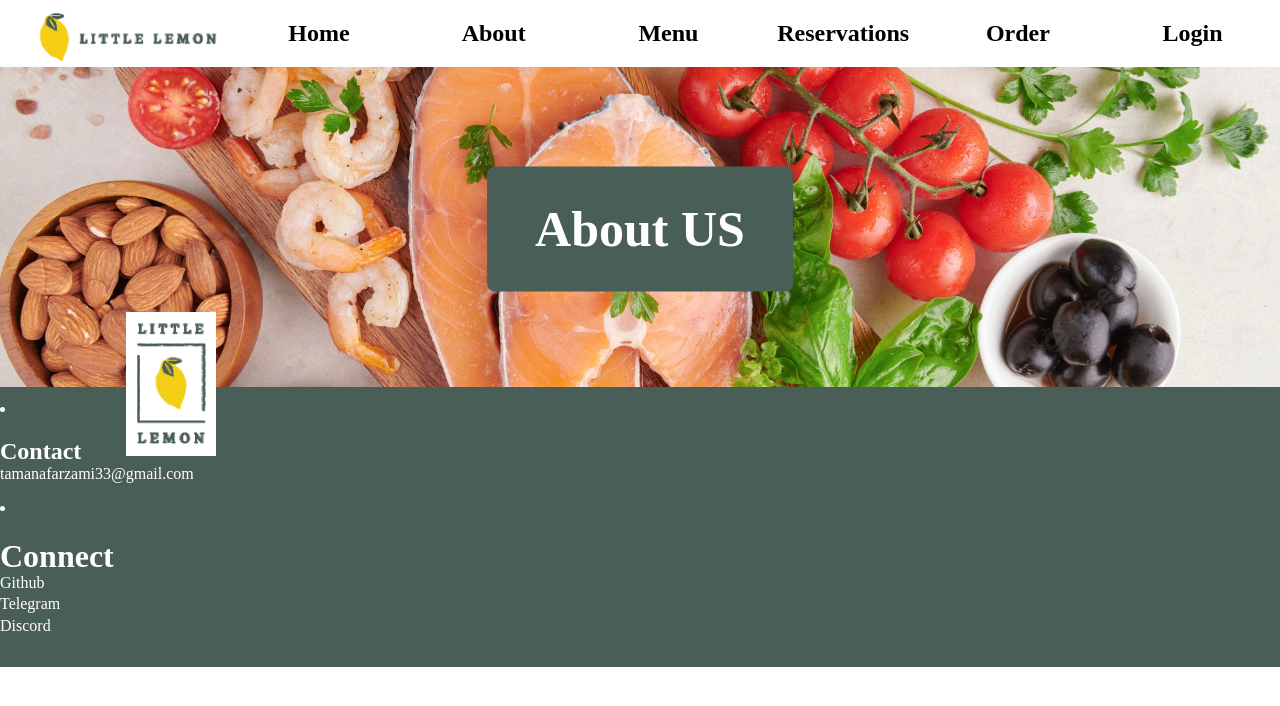
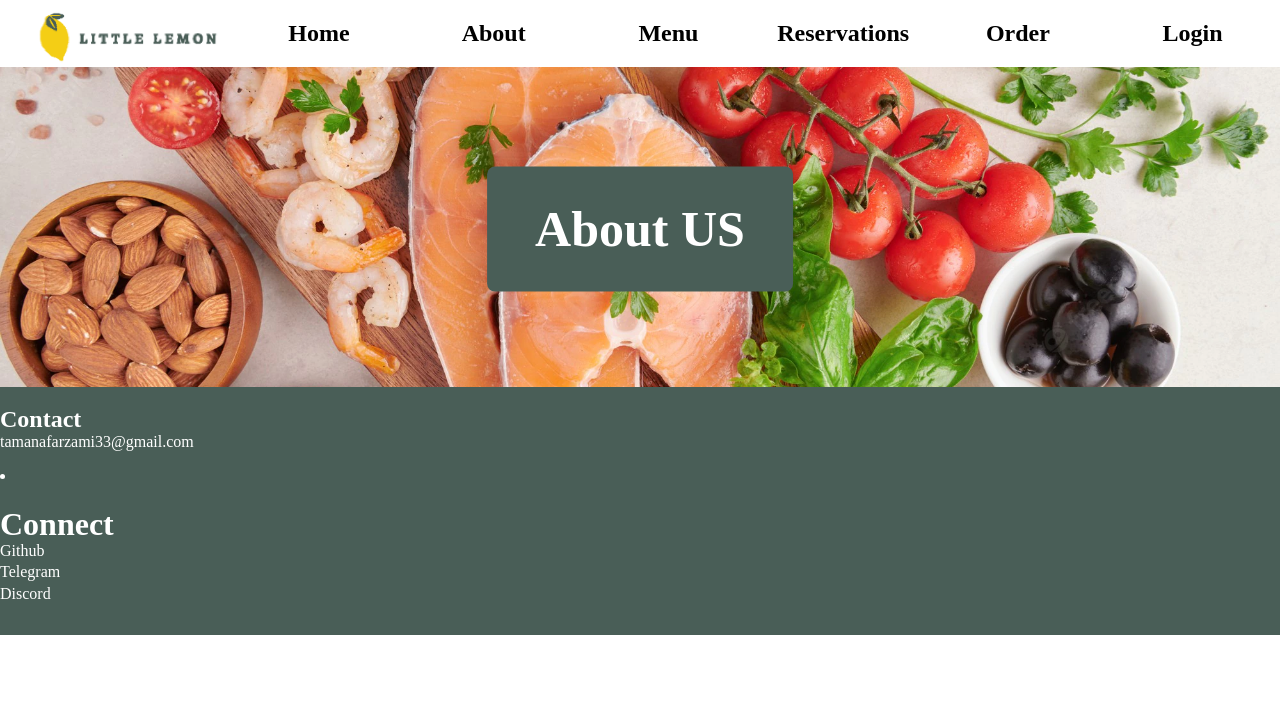
Before and after one commit to Tamana543/little_lemon-webapp, a React (Create React App) app: page /about in a window 1280 px wide. Shown: the top 706 px of the page. Built offline with nearby package versions, Linux system fonts and the light colour scheme.

Commit message:
folder Updated

```diff
--- a/src/components/footer.js
+++ b/src/components/footer.js
@@ -3,16 +3,7 @@ import { Link } from "react-router-dom";
 export default function Footer(){
 return (
      <footer>
-          <menu>
-               <li className="img-footer">
-                    <img
-                    src={require("../assets/footer-logo.png")}
-                    alt="Logo">
 
-                    </img>
-               </li>
-
-          </menu>
           <li>
            <h2 className="footer-header">Contact</h2>
           <ul className="footer-links">
--- a/src/components/pages/HomePage.js
+++ b/src/components/pages/HomePage.js
@@ -1,16 +1,16 @@
-import Heading from "../sections/headingPages/Heading"
-import Specials from "../sections/headingPages/Specials"
-import Testimonials from "../sections/headingPages/Testimonials"
-import About from "../sections/headingPages/About"
+import Heading from "../sections/headingPages/Heading";
+import Specials from "../sections/headingPages/Specials";
+import Testimonials from "../sections/headingPages/Testimonials";
+import About from "../sections/headingPages/About";
 export default function Homepage(){
      return (
-          <>
-          <Heading/>
-          <main/>
-          <Specials/>
-          <Testimonials/>
-          <About/>
-          <main/>
-          </>
-     )
+     <>
+      <Heading />
+      <main>
+        <Specials />
+        <Testimonials />
+        <About />
+      </main>
+     </>
+     );
 }
```
